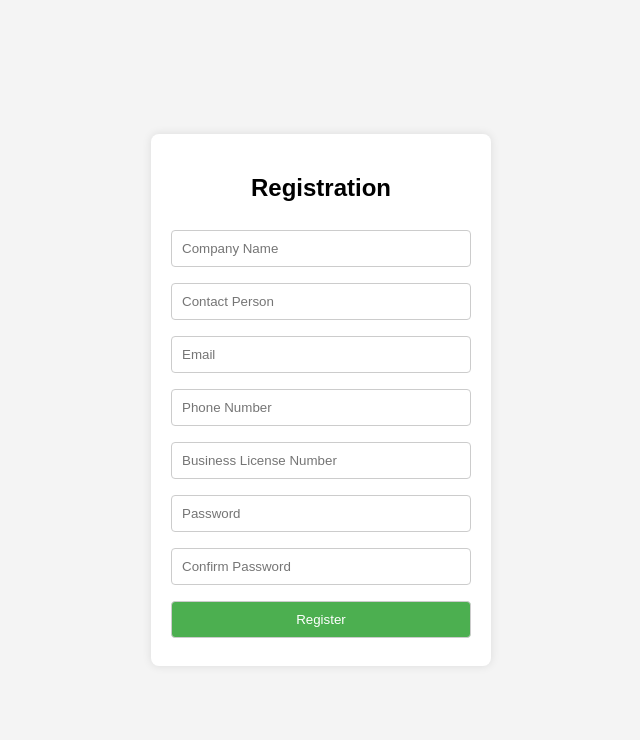
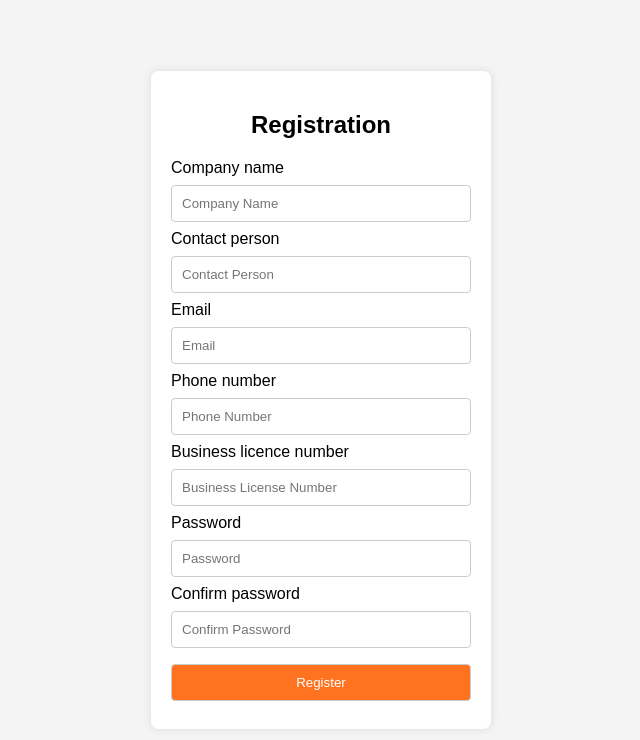
Before and after one commit to Myuto01/Yenda-CRS-Frontend, a Django app: page /register/ in a window 1280 px wide. Shown: the top 740 px of the page, without its empty margins (319-959 px from the left). Run offline with Django 5.2, Linux system fonts and the light colour scheme.

Commit message:
Updated the login and register page

```diff
--- a/main/templates/registration/registration.html
+++ b/main/templates/registration/registration.html
@@ -39,12 +39,12 @@
             box-sizing: border-box;
         }
         input[type="submit"] {
-            background-color: #4caf50;
+            background-color: #FF7320;
             color: white;
             cursor: pointer;
         }
         input[type="submit"]:hover {
-            background-color: #45a049;
+            background-color: #FF7320;
         }
     </style>
 </head>
@@ -52,15 +52,28 @@
     <div class="registration-container">
         <h2>Registration</h2>
         <form  method="post" id="registeration_form">
-            {% csrf_token %}
+            <label for="company_name">Company name</label>
             <input type="text" name="company_name" placeholder="Company Name" required>
+
+            <label for="contact_person">Contact person</label>
             <input type="text" name="contact_person" placeholder="Contact Person" required>
+
+            <label for="email">Email</label>
             <input type="email" name="email" placeholder="Email" required>
+
+            <label for="phone_number">Phone number</label>
             <input type="tel" name="phone_number" placeholder="Phone Number" required>
+
+            <label for="business_licence_number">Business licence number</label>
             <input type="text" name="business_licence_number" placeholder="Business License Number" required>
+
+            <label for="password">Password</label>
             <input type="password" name="password" placeholder="Password" required>
+
+            <label for="password2">Confirm password</label>
             <input type="password" name="password2" placeholder="Confirm Password" required>
-            <input type="submit" value="Register">
+
+            <input type="submit" id="crsRegisterButton" value="Register">
         </form>
     </div>
     <script src="https://ajax.googleapis.com/ajax/libs/jquery/3.6.0/jquery.min.js"></script>
@@ -69,7 +82,9 @@
         $("#registeration_form").submit(function(e) {
             console.log("Submitted");
             e.preventDefault(); // Prevent default form submission
+            $('#crsRegisterButton').val('Registering...');
 
+            $('#crsRegisterButton').css('background-color', '#f3925a');
             // Get form data
             const formData = {
                 company_name: $("input[name='company_name']").val(),
@@ -88,8 +103,11 @@
                 contentType: "application/vnd.api+json",
                 data: JSON.stringify({ data: { type: "RegistrationAPIView", attributes: formData } }),
                 success: function(response) {
-                    console.log("Response:", response);
-                  // Save tokens in local storage
+                    $('#crsRegisterButton').val('Register');
+
+                    $('#crsRegisterButton').css('background-color', '#FF7320');
+
+                    // Save tokens in local storage
                     localStorage.setItem("access_token", response.access_token);
                     localStorage.setItem("refresh_token", response.refresh_token);
 
@@ -97,6 +115,10 @@
                     window.location.href = "{% url 'dashboard' %}";
                 },
                 error: function(xhr, status, error) {
+
+                    $('#crsRegisterButton').val('Register');
+
+                    $('#crsRegisterButton').css('background-color', '#FF7320');
                     // Handle errors
                     console.error("Registration error", error);
                     var jsonResponse = JSON.parse(xhr.responseText);
```
Also changed, not shown: main/templates/registration/login.html (+9 -3 lines).
